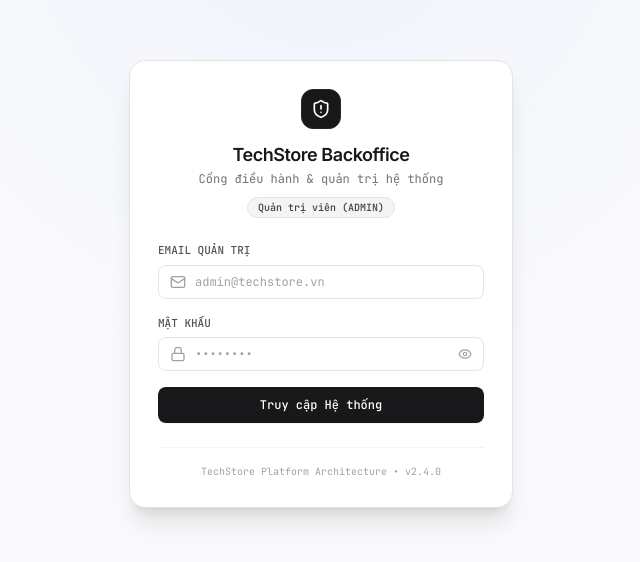
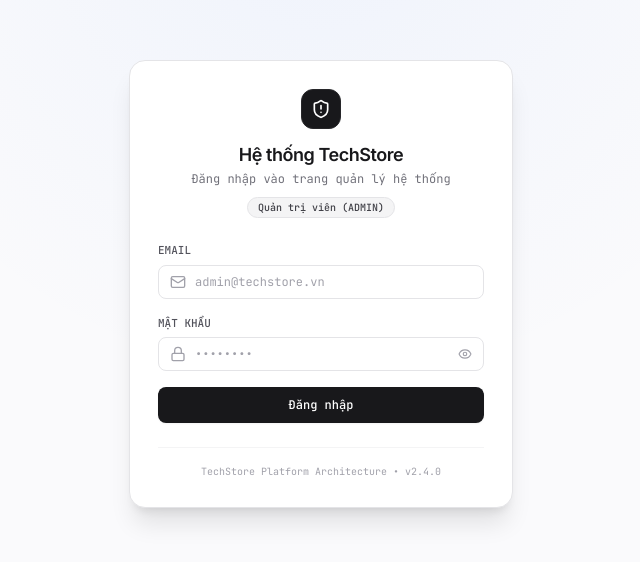
Before and after one commit to nguyenkv193/Technology-Ecommerce-Application, a Vue app in the folder admin/: page /login in a window 1280 px wide. Shown: the part 116-678 px from the top of the page, without its empty margins (319-959 px from the left). Built offline with nearby package versions, Linux system fonts and the light colour scheme.

Commit message:
style(admin): update login page labels and headings

```diff
--- a/admin/src/views/LoginView.vue
+++ b/admin/src/views/LoginView.vue
@@ -10,8 +10,8 @@
         <div class="inline-flex items-center justify-center w-10 h-10 rounded-xl bg-zinc-900 border border-zinc-800 text-white mb-3 shadow-xs">
           <ShieldAlert class="w-5 h-5 text-white" />
         </div>
-        <h1 class="text-lg font-semibold text-zinc-900 tracking-tight">TechStore Backoffice</h1>
-        <p class="text-xs text-zinc-500 mt-0.5 font-mono">Cổng điều hành & quản trị hệ thống</p>
+        <h1 class="text-lg font-semibold text-zinc-900 tracking-tight">Hệ thống TechStore</h1>
+        <p class="text-xs text-zinc-500 mt-0.5 font-mono">Đăng nhập vào trang quản lý hệ thống</p>
         <div class="mt-2.5 inline-block px-2.5 py-0.5 bg-zinc-100 border border-zinc-200 text-zinc-700 text-[10px] font-mono font-medium rounded-full">
           Quản trị viên (ADMIN)
         </div>
@@ -29,7 +29,7 @@
       <!-- Form -->
       <form @submit.prevent="handleLogin" class="space-y-4">
         <div>
-          <label class="block text-[11px] font-mono font-medium text-zinc-600 mb-1.5">EMAIL QUẢN TRỊ</label>
+          <label class="block text-[11px] font-mono font-medium text-zinc-600 mb-1.5">EMAIL</label>
           <div class="relative">
             <Mail class="w-4 h-4 text-zinc-400 absolute left-3 top-1/2 -translate-y-1/2" />
             <input
@@ -74,7 +74,7 @@
           class="w-full py-2.5 px-4 bg-zinc-900 hover:bg-zinc-800 active:bg-zinc-950 text-white font-medium rounded-lg text-xs transition-all shadow-sm flex items-center justify-center gap-2 disabled:opacity-50 disabled:cursor-not-allowed font-mono mt-2"
         >
           <Loader2 v-if="isLoading" class="w-3.5 h-3.5 animate-spin" />
-          <span>{{ isLoading ? 'Đang xác thực...' : 'Truy cập Hệ thống' }}</span>
+          <span>{{ isLoading ? 'Đang xác thực...' : 'Đăng nhập' }}</span>
         </button>
       </form>
 
```
